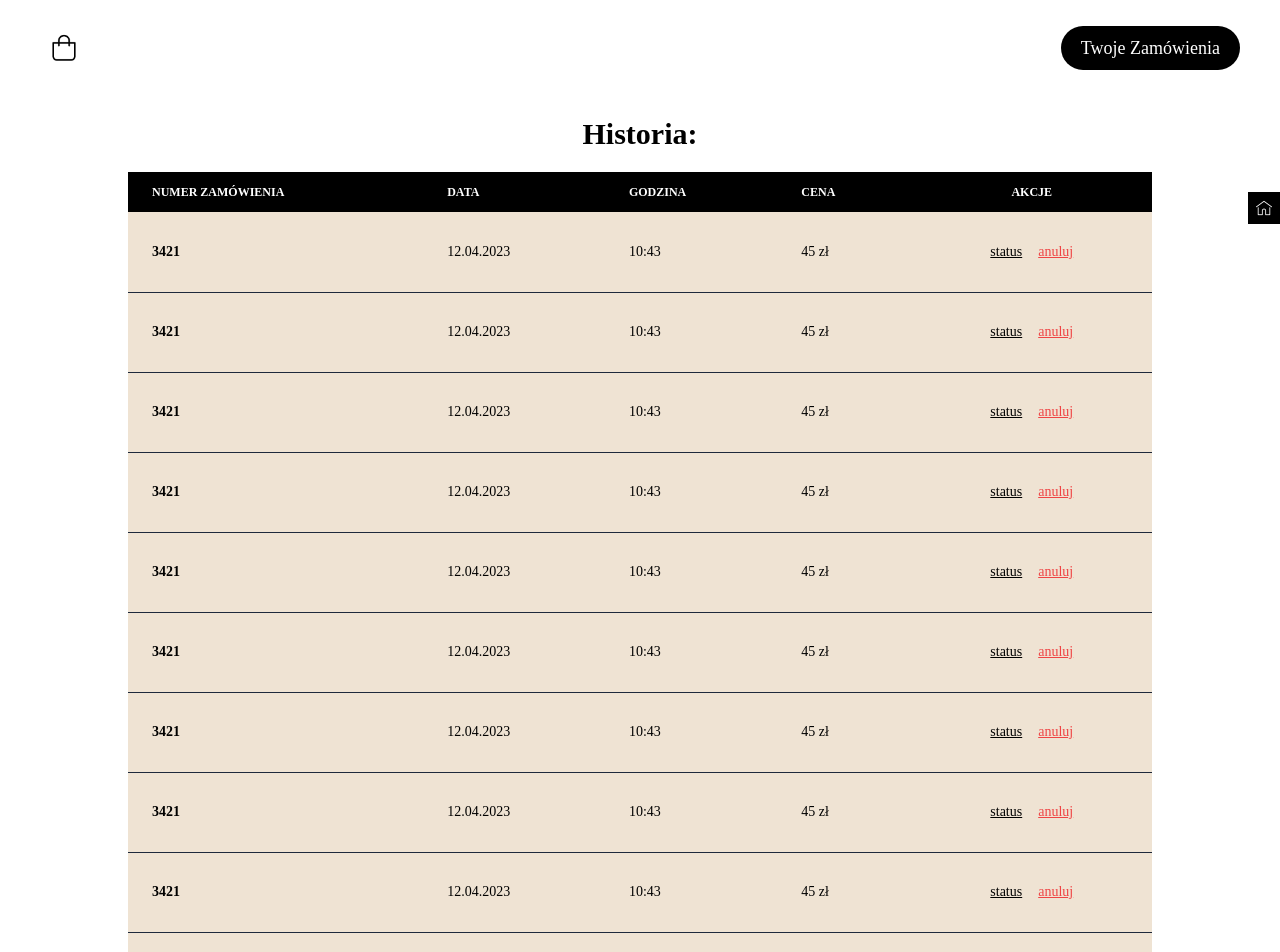
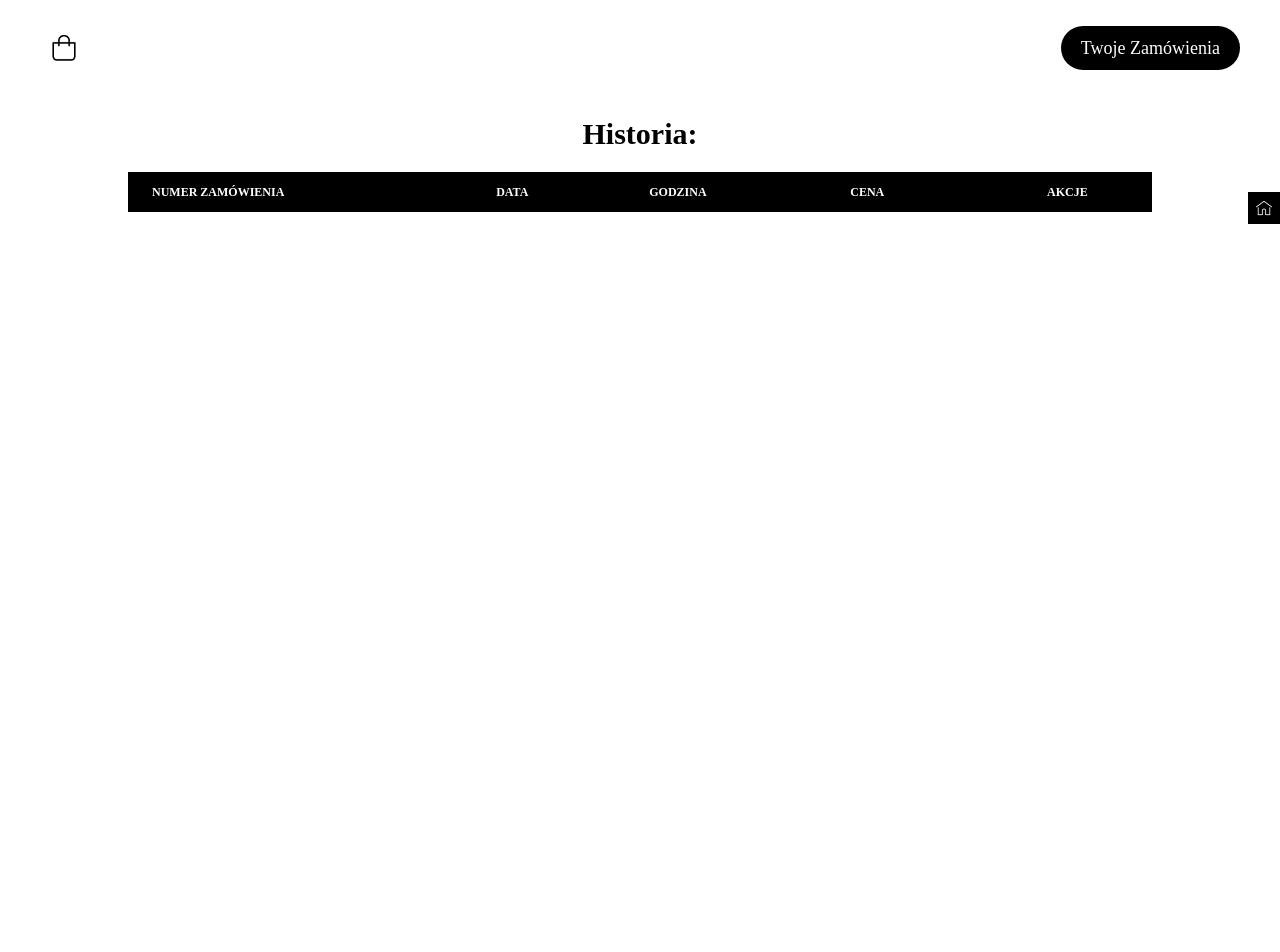
Before and after one commit to dawid-polak/restaurant, a Vue app: page /orders in a window 1280 px wide. Shown: the top 952 px of the page. After the commit the page ends 800 px from the top, so only its background shows below. Built offline with nearby package versions, Linux system fonts and the light colour scheme; a web font is replaced by a local one.

Commit message:
add function addOrder

```diff
--- a/src/components/elements/Basket.vue
+++ b/src/components/elements/Basket.vue
@@ -13,7 +13,7 @@
                          <p class="font-thin text-xl">zł</p>
                     </div>
                     <div class="w-1/2 h-full flex flex-col items-center justify-center">
-                         <Button @click="$emit('close')" :text="'Zapłać'" :href="'order'" />
+                         <Button @click="$emit('close'), storeOrders.addOrder(store.products, store.calculateTotalPrice)" :text="'Zapłać'" :href="'order'" />
                     </div>
                </div>
           </div>
@@ -24,8 +24,11 @@
 import Button from "./Button.vue";
 import BasketItem from "./BasketItem.vue";
 import { useBasket } from "@/stores/basket";
+import { useOrders } from "@/stores/orders";
 
 const store = useBasket();
+const storeOrders = useOrders();
+
 </script>
 
 <style scoped lang="scss">
--- a/src/components/ordersView/ItemList.vue
+++ b/src/components/ordersView/ItemList.vue
@@ -1,16 +1,20 @@
 <template>
      <tr class="bg-[#EFE3D3] border-b-[0.8px] border-slate-800 text-black h-20">
-          <th scope="row" class="px-6 py-4 font-bold whitespace-nowrap cursor-pointer">3421</th>
-          <td class="px-6 py-4">12.04.2023</td>
-          <td class="px-6 py-4">10:43</td>
-          <td class="px-6 py-4">45 zł</td>
-          <td class="px-6 py-4  text-center">
+          <th scope="row" class="px-6 py-4 font-bold whitespace-nowrap cursor-pointer">{{ data.id }}</th>
+          <td class="px-6 py-4">{{ data.date }}</td>
+          <td class="px-6 py-4">{{ data.time }}</td>
+          <td class="px-6 py-4">{{ data.price }} zł</td>
+          <td class="px-6 py-4 text-center">
             <p class="px-2 inline underline cursor-pointer">status</p>
             <p class="px-2 inline underline text-red-500 cursor-pointer">anuluj</p>
           </td>
      </tr>
 </template>
 
-<script setup lang="ts"></script>
+<script setup lang="ts">
+
+const props = defineProps(['data']);
+
+</script>
 
 <style scoped></style>
--- a/src/stores/orders.ts
+++ b/src/stores/orders.ts
@@ -1,7 +1,41 @@
 import { defineStore } from "pinia";
 
-export const useOrders = defineStore('orders', () => {
-    state: () => ({
+interface Product {
+     name: String;
+     price: Number;
+     numberOfProduct: Number;
+}
 
-    })
-})
+interface Order {
+     id: Number;
+     date: String;
+     time: String;
+     price: Number;
+     status: String;
+     products: Product[];
+}
+
+export const useOrders = defineStore("orders", {
+     state: () => ({
+          orders: [] as Order[],
+     }),
+     actions: {
+          //add order to orders
+          addOrder(products: Product[], totalPrice: Number) {
+               const now = new Date();
+
+               const idGenerate = Math.round(Math.random() * 10000);
+               const dateGenerate = `${now.getDate()}.${now.getMonth()}.${now.getFullYear()}`;
+               const timeGenerate = `${now.getHours()}:${now.getMinutes()}`;
+
+               this.$state.orders.push({
+                    id: idGenerate,
+                    date: dateGenerate,
+                    time: timeGenerate,
+                    price: totalPrice,
+                    status: "W trakcie przygotowywania",
+                    products: products,
+               });
+          },
+     },
+});
--- a/src/views/OrderView.vue
+++ b/src/views/OrderView.vue
@@ -21,7 +21,7 @@
 
 <script setup lang="ts">
 import Footer from '@/components/navigation/Footer.vue';
-
+const props = defineProps(['data']);
 </script>
 
 <style scoped>
--- a/src/views/OrdersView.vue
+++ b/src/views/OrdersView.vue
@@ -14,24 +14,7 @@
                               </tr>
                          </thead>
                          <tbody>
-                              <ItemList />
-                              <ItemList />
-                              <ItemList />
-
-                              <ItemList />
-                              <ItemList />
-                              <ItemList />
-                              <ItemList />
-
-                              <ItemList />
-
-                              <ItemList />
-                              <ItemList />
-                              <ItemList />
-
-                              <ItemList />
-
-
+                              <ItemList v-for="order in storeOrders.orders" :data="order" />
                          </tbody>
                     </table>
                </div>
@@ -42,6 +25,11 @@
 <script setup lang="ts">
 import ItemList from "@/components/ordersView/ItemList.vue";
 import Footer from "@/components/navigation/Footer.vue";
+
+import { useOrders } from '@/stores/orders';
+
+const storeOrders = useOrders();
+
 </script>
 
 <style scoped></style>
```
